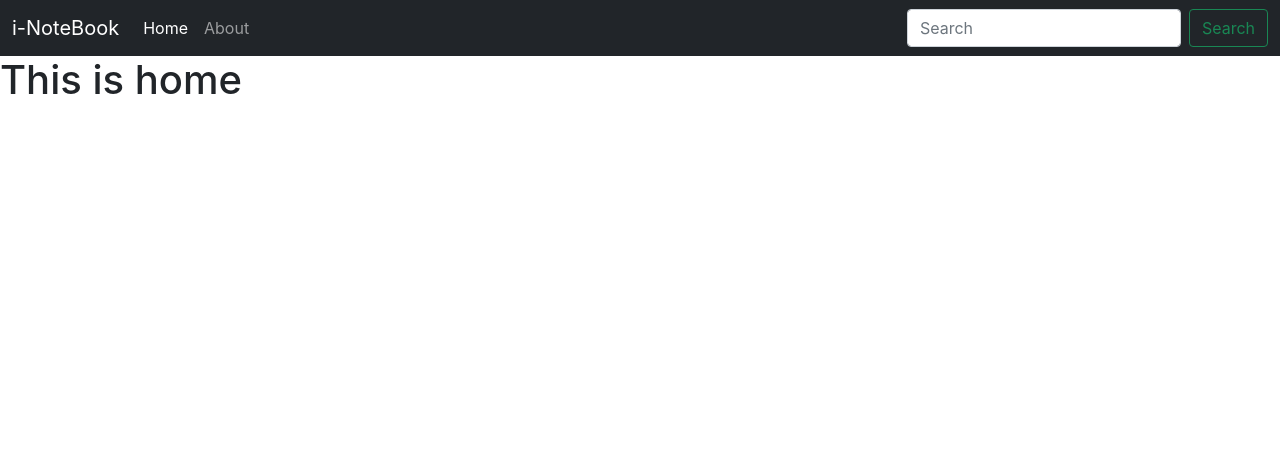
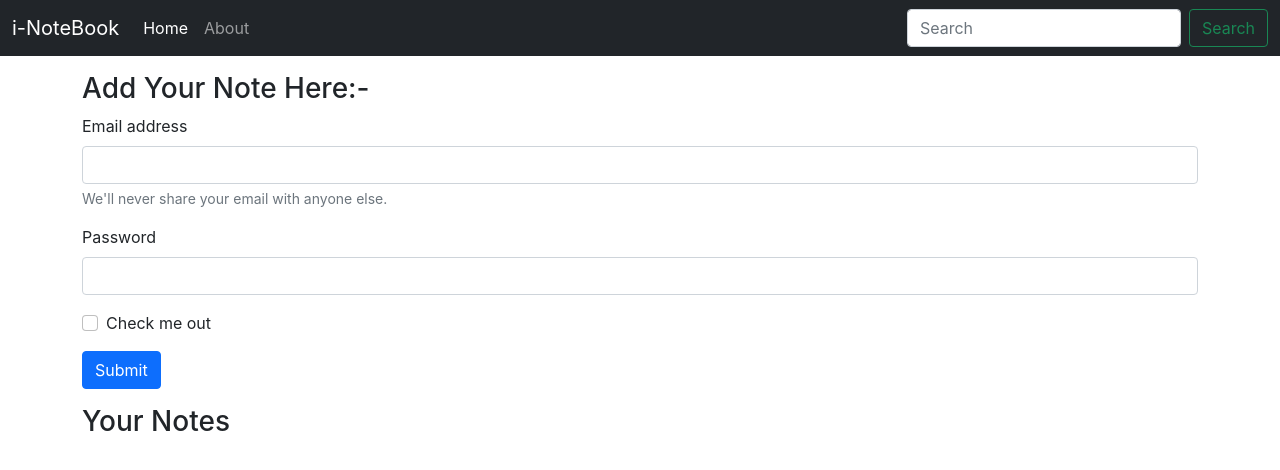
Before and after one commit to hv65616/iNotebook-MERN, a React (Create React App) app: page /home in a window 1280 px wide. Shown: the top 470 px of the page. Built offline with nearby package versions, Linux system fonts and the light colour scheme.

Commit message:
add the form

```diff
--- a/src/Components/Home.js
+++ b/src/Components/Home.js
@@ -1,7 +1,53 @@
 import React from "react";
 
 export const Home = () => {
-  return <div>
-      <h1>This is home</h1>
-  </div>;
+  return (
+    <>
+      <div className="container my-3">
+        <h3>Add Your Note Here:-</h3>
+        <form>
+          <div className="mb-3">
+            <label htmlFor="exampleInputEmail1" className="form-label">
+              Email address
+            </label>
+            <input
+              type="email"
+              className="form-control"
+              id="exampleInputEmail1"
+              aria-describedby="emailHelp"
+            />
+            <div id="emailHelp" className="form-text">
+              We'll never share your email with anyone else.
+            </div>
+          </div>
+          <div className="mb-3">
+            <label htmlFor="exampleInputPassword1" className="form-label">
+              Password
+            </label>
+            <input
+              type="password"
+              className="form-control"
+              id="exampleInputPassword1"
+            />
+          </div>
+          <div className="mb-3 form-check">
+            <input
+              type="checkbox"
+              className="form-check-input"
+              id="exampleCheck1"
+            />
+            <label className="form-check-label" htmlFor="exampleCheck1">
+              Check me out
+            </label>
+          </div>
+          <button type="submit" className="btn btn-primary">
+            Submit
+          </button>
+        </form>
+      </div>
+      <div className="container my-3">
+        <h3>Your Notes</h3>
+      </div>
+    </>
+  );
 };
```
